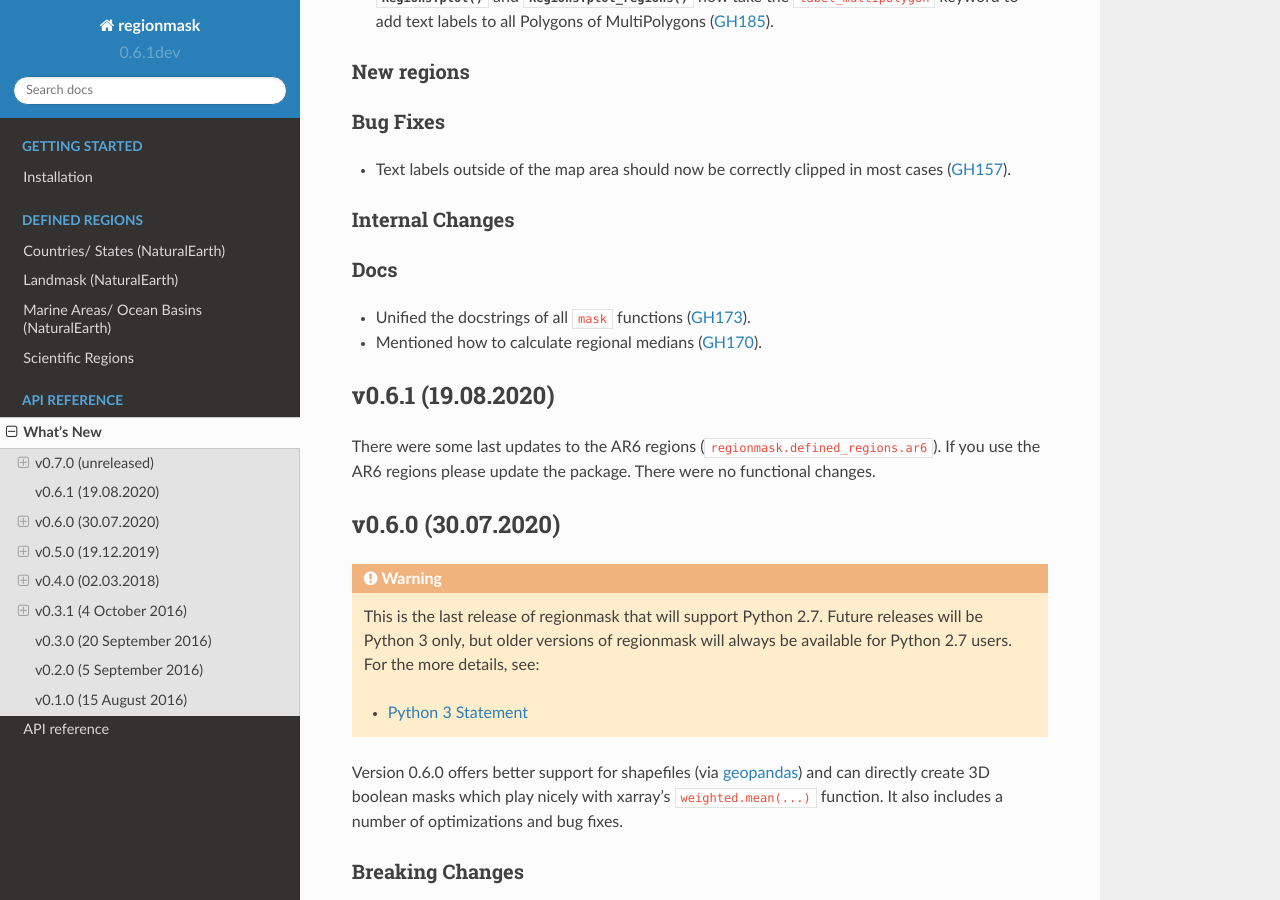
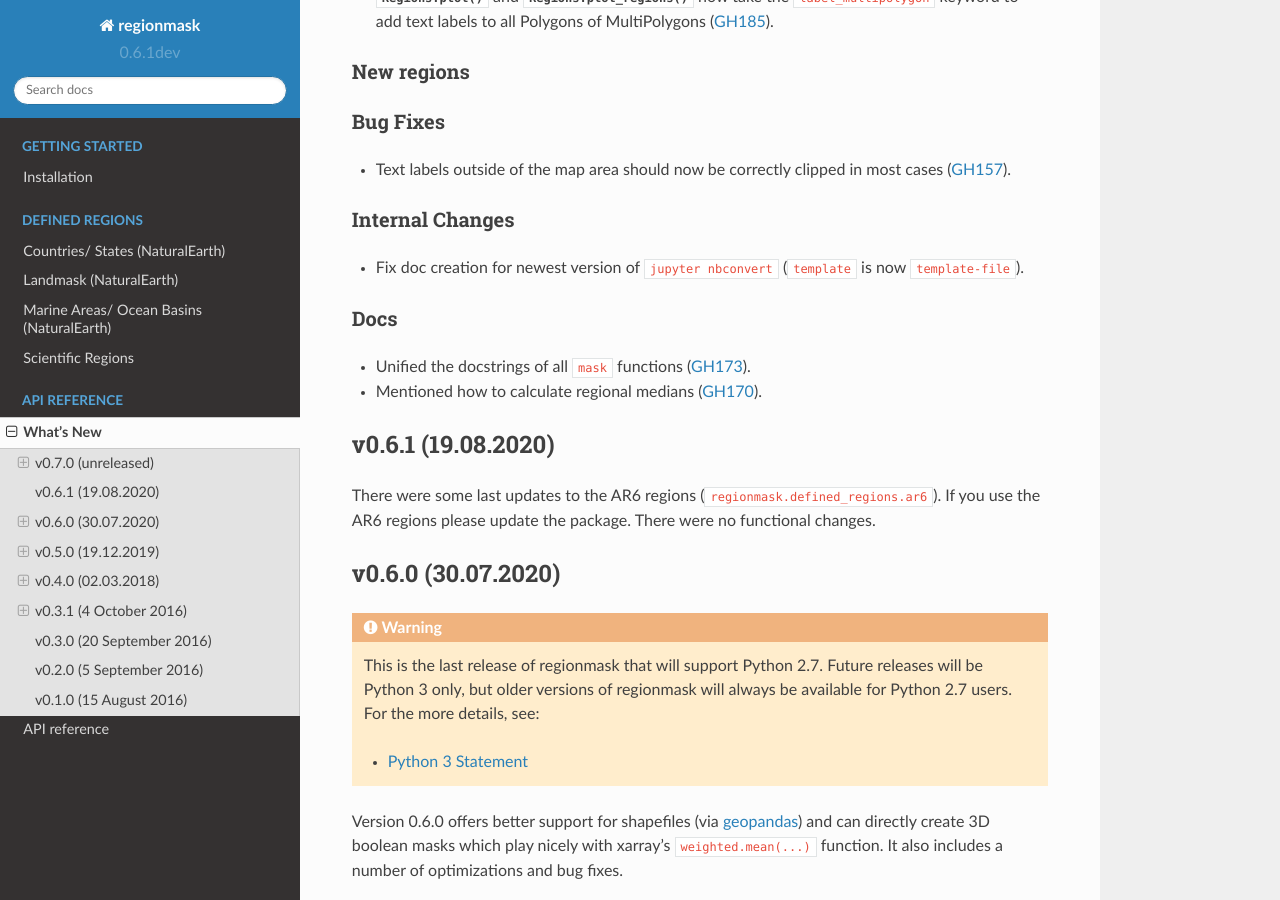
Before and after one commit to regionmask/regionmask, a Sphinx documentation site: the page built from docs/whats_new.rst, in a window 1280 px wide and 900 px high, scrolled down 679 px. Built offline with Sphinx 7.4.7 and the Read the Docs theme 2.0.0, drawn with Linux system fonts in a browser that asks for light colours; pages that are not in the unit, such as notebooks, are missing from menus.

Commit message:
jupyter nbconvert: template -> template-file

```diff
--- a/docs/conf.py
+++ b/docs/conf.py
@@ -321,7 +321,7 @@ for nb in notebooks:
         (
             "jupyter nbconvert"
             " --to rst"
-            " --template notebooks/tutorial_rst"
+            " --template-file notebooks/tutorial_rst.tpl"
             " --ExecutePreprocessor.timeout=60"
             " --execute " + nb
         ),
--- a/docs/whats_new.rst
+++ b/docs/whats_new.rst
@@ -42,6 +42,8 @@ Bug Fixes
 
 Internal Changes
 ~~~~~~~~~~~~~~~~
+- Fix doc creation for newest version of ``jupyter nbconvert`` (``template`` is now
+  ``template-file``).
 
 Docs
 ~~~~
```
